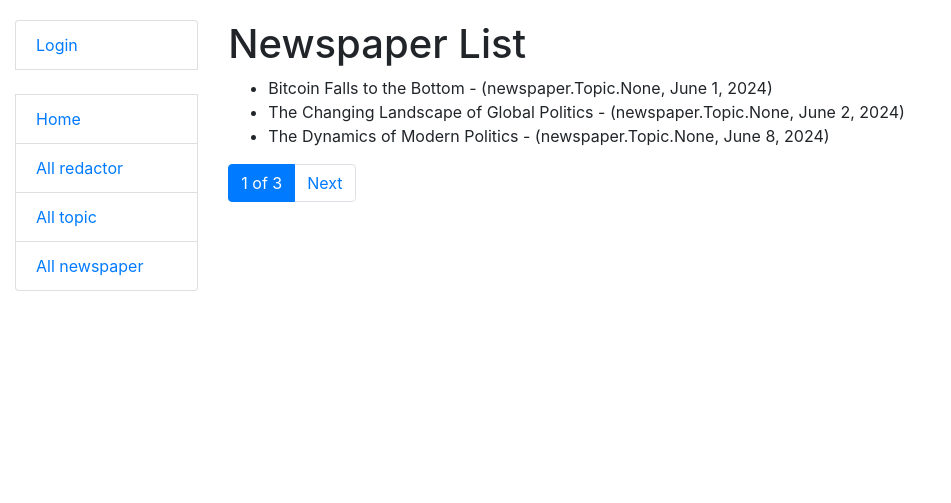
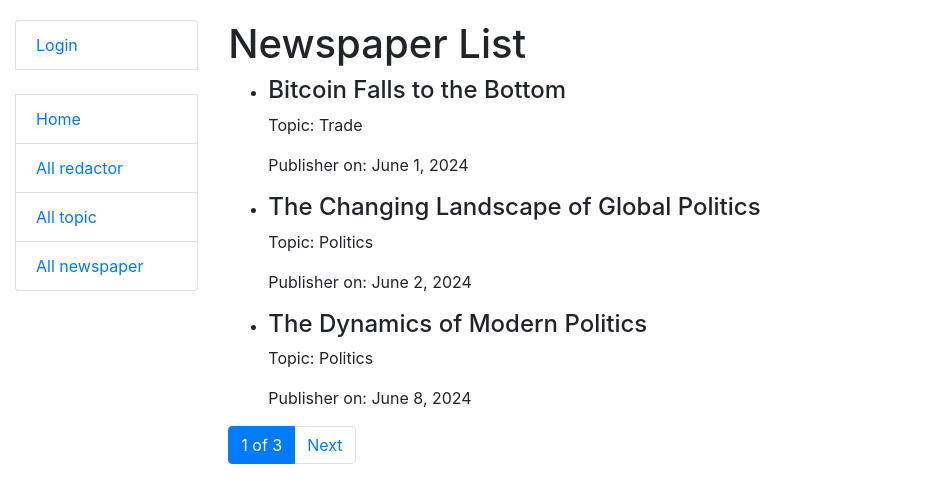
Before and after one commit to SerheiZhus/newspaper-agency, a Django app: page /newspaper_list/ in a window 1280 px wide. Shown: the top 503 px of the page, without its empty margins (0-951 px from the left). Run offline with Django 5.2, Linux system fonts and the light colour scheme; data comes from the database, SQL or seed files in the repository.

Commit message:
fix data output

```diff
--- a/templates/newspaper/newspaper_list.html
+++ b/templates/newspaper/newspaper_list.html
@@ -9,9 +9,15 @@
   <h1>Newspaper List</h1>
   {% if newspaper_list %}
     <ul>
+
         {% for newspaper in newspaper_list %}
-    <li>{{ newspaper.title }} - ({{ newspaper.topic }}, {{ newspaper.published_date }})</li>
+          <li>
+          <h4>{{ newspaper.title }}</h4>
+          <p>Topic: {{ newspaper.topic.get }}</p>
+          <p>Publisher on: {{ newspaper.published_date }}</p>
+
         {% endfor %}
+         </li>
     </ul>
   {% else %}
     <p>There are no newspaper in newspaper agency</p>
```
Lines whose indentation alone changed are shown as unchanged.
